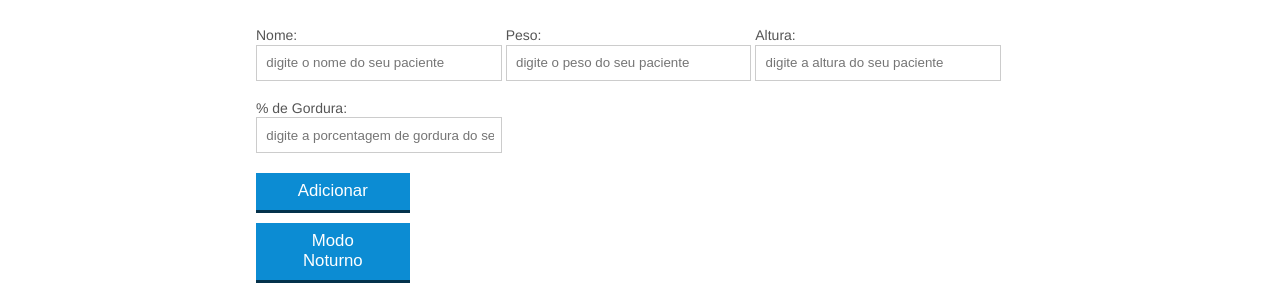
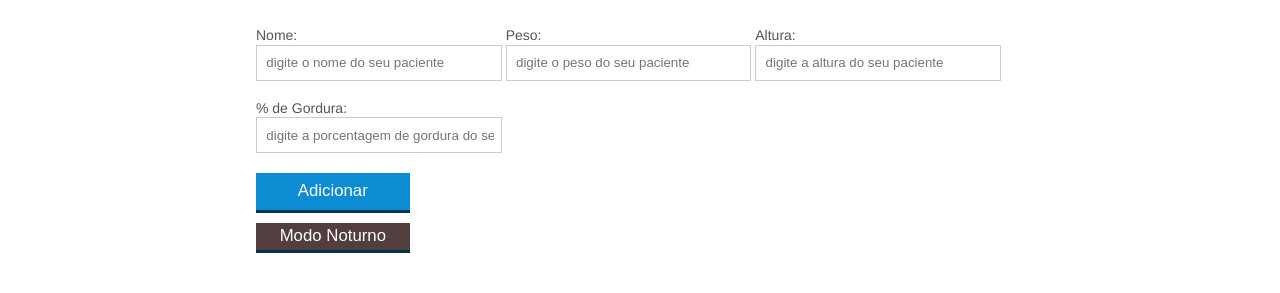
Before and after one commit to rtomazini42/aparecidaNutricao, a plain HTML site: page index.html in a window 1280 px wide. Shown: the part 572-865 px from the top of the page. After the commit the page ends 835 px from the top, so only its background shows below. Drawn offline with Linux system fonts and the light colour scheme.

Commit message:
Atualização botão noturno

```diff
--- a/css/index.css
+++ b/css/index.css
@@ -166,3 +166,9 @@ button[disabled=disabled], button:disabled {
 	background-color: rgb(0, 0, 0);
 	color: #FFF;
 }
+
+.btoNoturno{
+	background-color: rgb(82, 62, 62);
+	color: #FFF;
+	padding: .2em 1em;
+}
--- a/index.html
+++ b/index.html
@@ -105,7 +105,7 @@
 
         <button id="adicionar-paciente" class="botao bto-principal">Adicionar</button>
 
-		<button id="modoNoturno" class="botao bto-principal">Modo Noturno</button>
+		<button id="modoNoturno" class="btoNoturno">Modo Noturno</button>
 
 	</form>
 </section>
```
